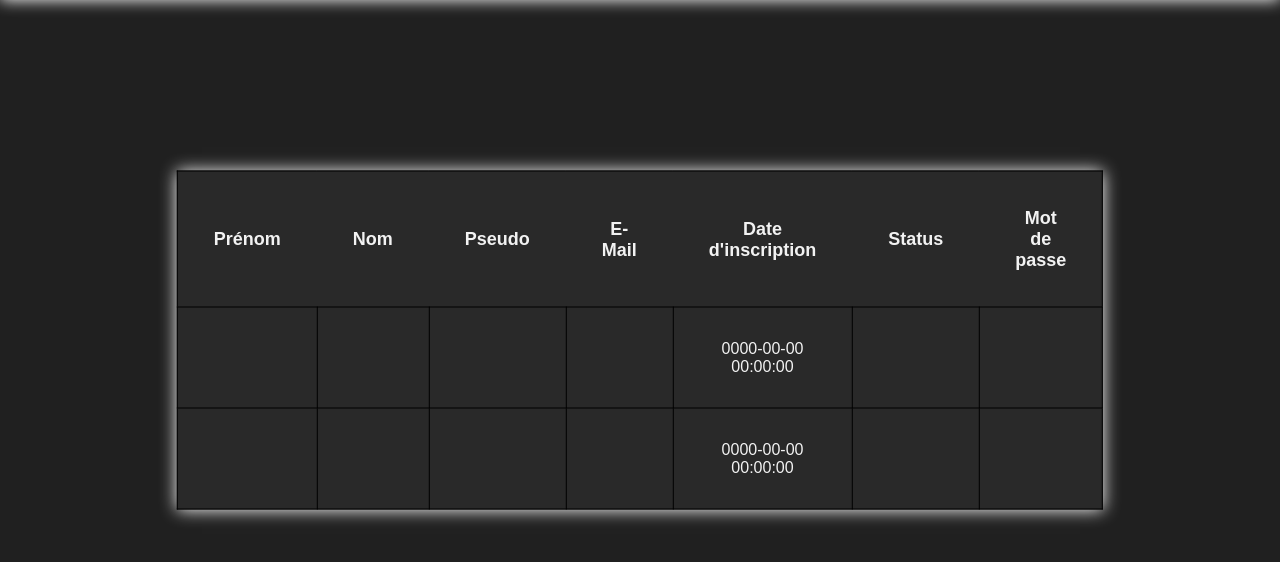
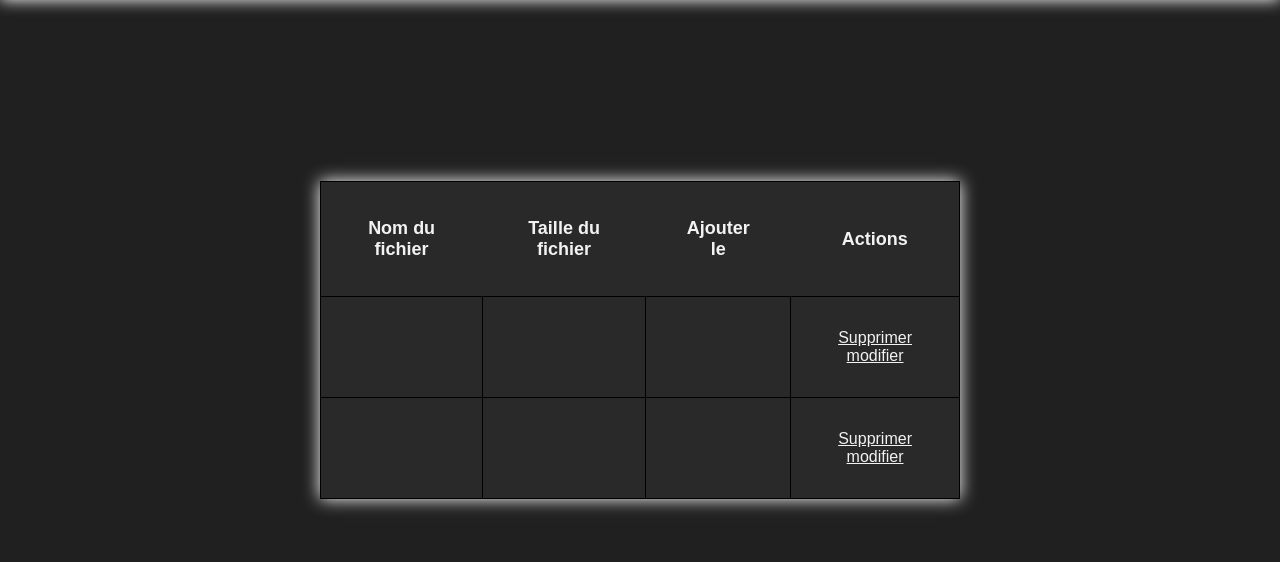
Before and after one commit to titivince/explorateur_fichiers, a PHP site: page /explorateur_fichiers/src/explorateur.php in a window 1280 px wide. Shown: the part 60-622 px from the top of the page. Run offline with PHP 8.4, Linux system fonts and the light colour scheme; a user stored in the database is signed in; data comes from the database, SQL or seed files in the repository; some libraries are stand-ins or nearby versions.

Commit message:
ajout suppression de fichier + page pour retour vers explorateur

```diff
--- a/src/explorateur.php
+++ b/src/explorateur.php
@@ -26,13 +26,10 @@ $user = $query->fetchAll();
 <table class="table">
 
     <tr>
-        <th>Prénom</th>
-        <th>Nom</th>
-        <th>Pseudo</th>
-        <th>E-Mail</th>
-        <th>Date d'inscription</th>
-        <th>Status</th>
-        <th>Mot de passe</th>
+        <th>Nom du fichier</th>
+        <th>Taille du fichier</th>
+        <th>Ajouter le</th>
+        <th>Actions</th>
     </tr>
 
 
@@ -44,10 +41,9 @@ $user = $query->fetchAll();
                 <td><?php echo  $item["name"] ?></td>
                 <td><?php echo  $item["first_name"] ?></td>
                 <td><?php echo  $item["pseudo"] ?></td>
-                <td><?php echo  $item["email"] ?></td>
-                <td><?php echo  $item["date_subscribe"] ?></td>
-                <td><?php echo  $item["status"] ?></td>
-                <td><?php echo  $item["password"] ?></td>
+                <td><a class="delete" href="delete.php?lign_delete=<?= intval($item['id']) ?>">Supprimer</a>
+                    <a  class="update" href="form_of_modif.php?ligne_update=<?= intval($item['id']) ?> ">modifier</a>
+                </td>
 
             </tr>
 
```
Also changed, not shown: src/delete.php (added, +35 -0 lines).
